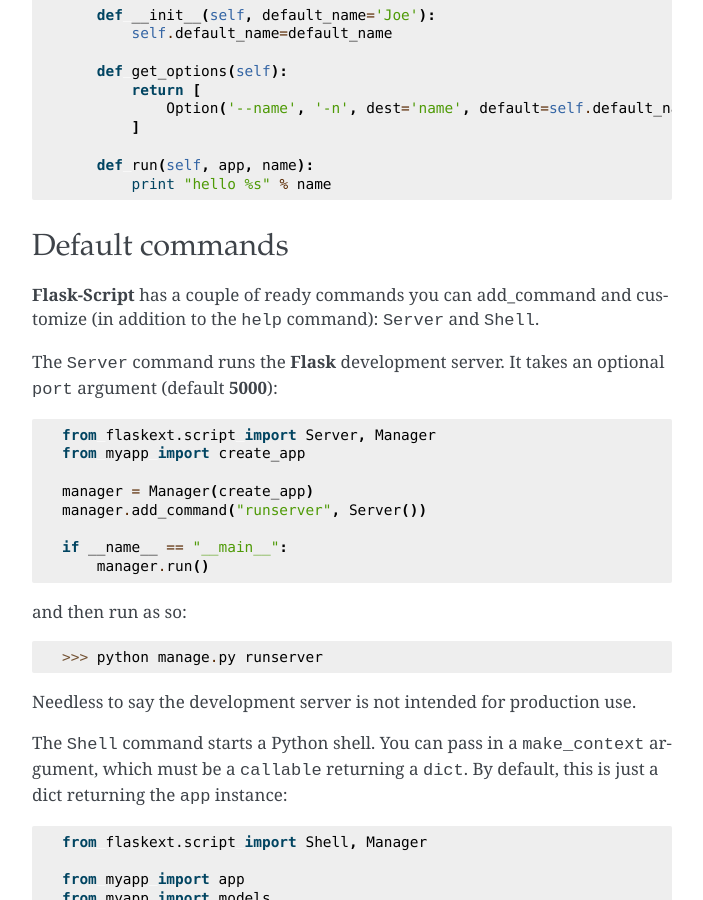
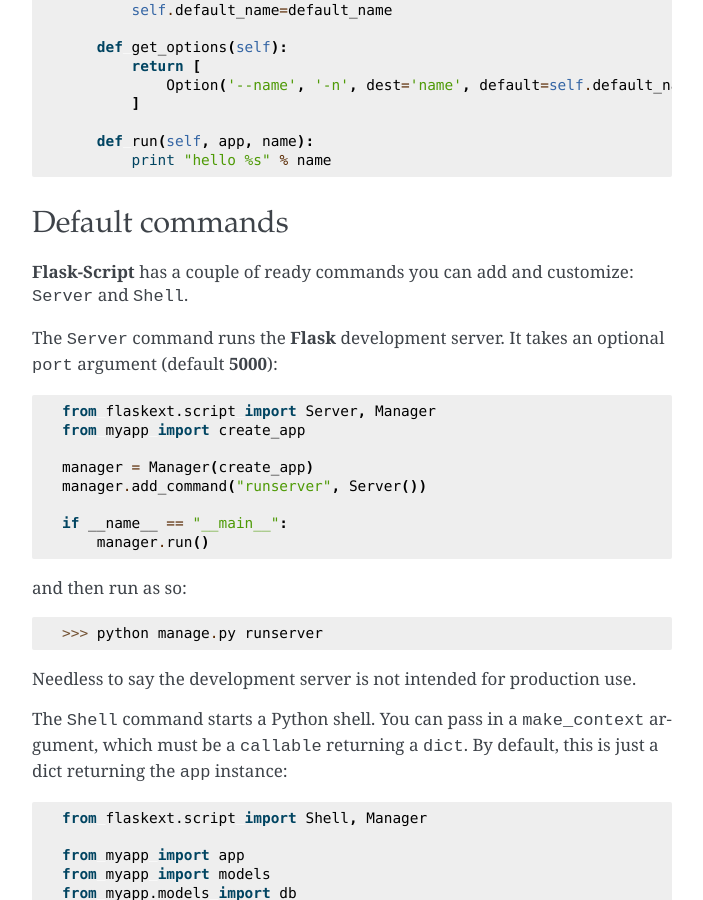
Before and after one commit to smurfix/flask-script, a Sphinx documentation site: the page built from docs/index.rst, in a window 1280 px wide and 900 px high, scrolled down 3592 px. Shown: the whole window, without its empty margins (288-991 px from the left). Built offline with Sphinx 7.4.7, drawn with Linux system fonts in a browser that asks for light colours; some of the changed text lies outside the part shown.

Commit message:
doc changes

```diff
--- a/docs/index.rst
+++ b/docs/index.rst
@@ -162,8 +162,7 @@
 Default commands
 ----------------
 
-**Flask-Script** has a couple of ready commands you can add_command and customize (in addition to the ``help`` command): ``Server``
-and ``Shell``.
+**Flask-Script** has a couple of ready commands you can add and customize: ``Server`` and ``Shell``.
 
 The ``Server`` command runs the **Flask** development server. It takes an optional ``port`` argument (default **5000**)::
 
```
Also changed, not shown: other parts of docs/index.rst (+1 -1 lines).
